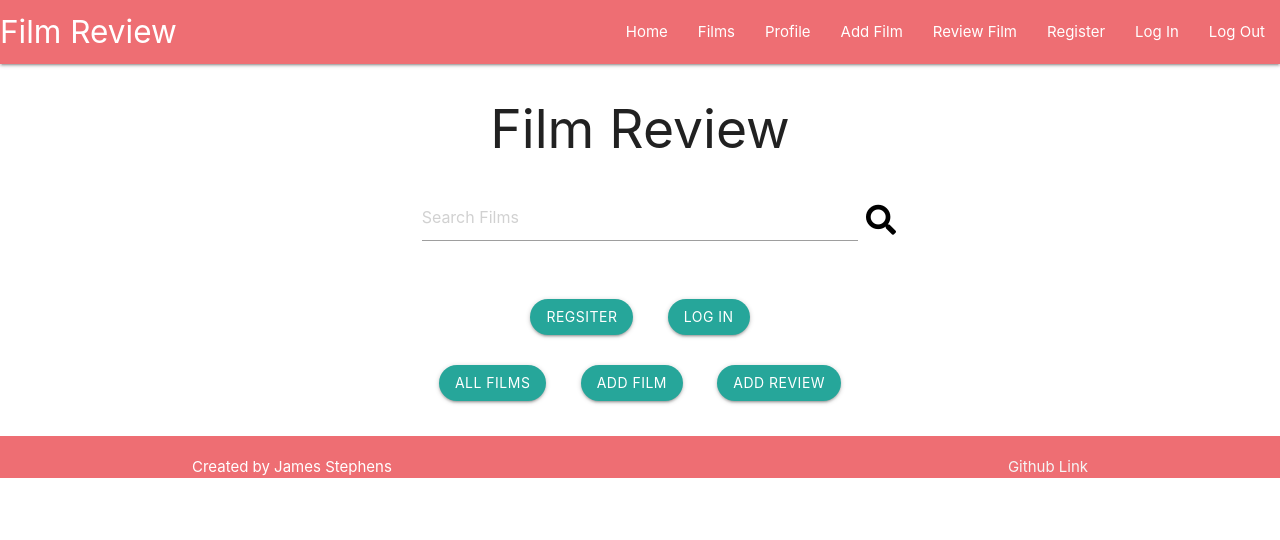
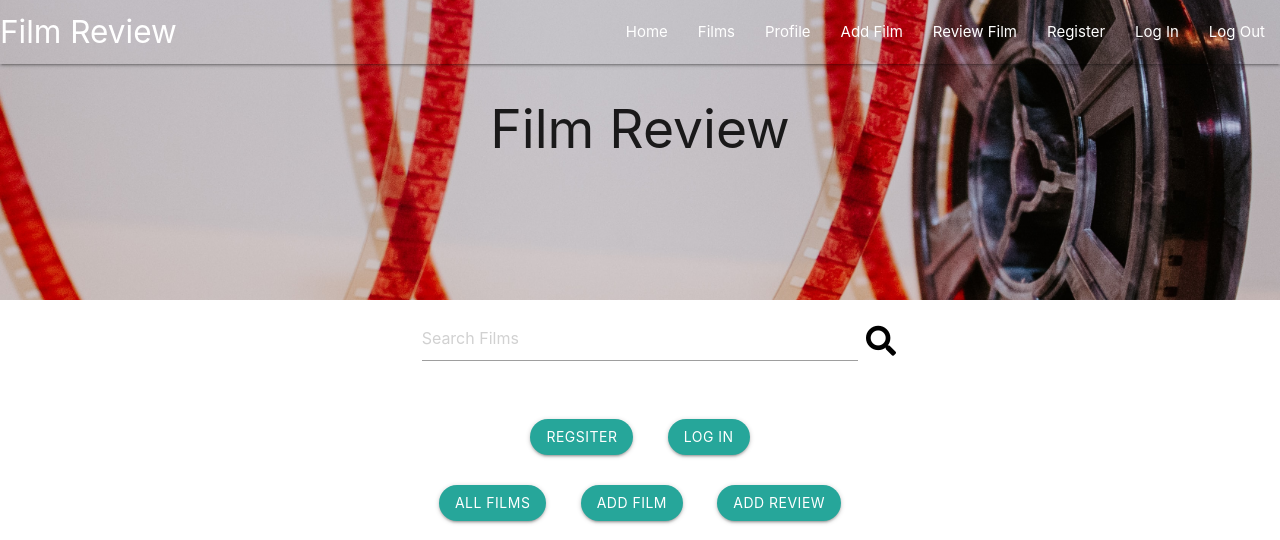
Before and after one commit to DevSteg/film_review_project, a Flask app: page / in a window 1280 px wide. Shown: the top 540 px of the page. Run offline with Flask 2, Linux system fonts and the light colour scheme; some libraries are stand-ins or nearby versions.

Commit message:
Add bg image and title to base.html

```diff
--- a/static/css/style.css
+++ b/static/css/style.css
@@ -1,3 +1,10 @@
+header{
+    height: 300px;
+    background-image: url("/static/img/title_bg.jpg");
+    background-position: center;
+    background-repeat: no-repeat;
+    background-size: cover;
+}
 
 #search{
     width: 50%;
--- a/templates/base.html
+++ b/templates/base.html
@@ -12,7 +12,7 @@
 <body>
     <header>
 
-        <nav>
+        <nav class="transparent">
             <div class="nav-wrapper">
                 <a href="#!" class="brand-logo">Film Review</a>
                 <a href="#" data-target="mobile-demo" class="sidenav-trigger right"><i class="fas fa-bars"></i></a>
@@ -40,6 +40,10 @@
             <li><a href="#">Log Out</a></li>
         </ul>
 
+        <h2 class="page-title center-align">
+            {% block title %}
+            {% endblock %}
+        </h2>
     </header>
 
     <main class="container">
--- a/templates/index.html
+++ b/templates/index.html
@@ -1,9 +1,9 @@
 {% extends "base.html" %}
+<!-- Page title -->
+{% block title %}
+    <span>Film Review</span>
+{% endblock %}
 {% block content %}
-    <!-- Page title -->
-    <div class="page-title">
-        <h2 class="center-align">Film Review</h2>
-    </div>
     <!-- Search bar -->
     <div class="row">
         <form action="#" method="POST" class="col s12">
```
Also changed, not shown: static/img/title_bg.jpg (added).
